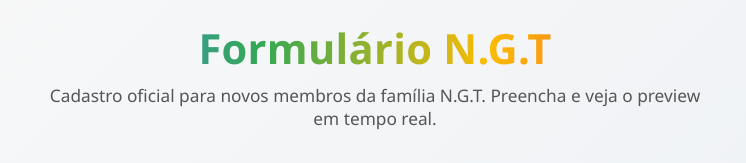
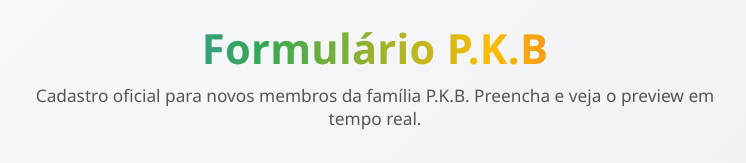
Before and after one commit to AstriidyBG/formulario-ngt, a plain HTML site: page index.html in a window 1280 px wide. Shown: the top 163 px of the page, without its empty margins (265-1011 px from the left). Drawn offline with Linux system fonts and the light colour scheme.

Commit message:
index.html

```diff
--- a/index.html
+++ b/index.html
@@ -3,7 +3,7 @@
 <head>
 <meta charset="UTF-8" />
 <meta name="viewport" content="width=device-width, initial-scale=1" />
-<title>Formulário N.G.T - Cadastro Família</title>
+<title>Formulário P.K.B - Cadastro Família</title>
 <style>
   /* Reset */
   * { box-sizing: border-box; margin: 0; padding: 0; }
@@ -134,8 +134,8 @@
 <body class="tema-claro">
 
 <header>
-  <h1>Formulário N.G.T</h1>
-  <p>Cadastro oficial para novos membros da família N.G.T. Preencha e veja o preview em tempo real.</p>
+  <h1>Formulário P.K.B</h1>
+  <p>Cadastro oficial para novos membros da família P.K.B. Preencha e veja o preview em tempo real.</p>
 </header>
 
 <div class="progress-wrap" aria-hidden="false">
@@ -287,7 +287,7 @@
     return '';
   }
   function buildFormattedText(data) {
-    return `𑁍ࠬܓ Formulário N.G.T : 📜 ━━━━━━━━━━━━━━━━━━
+    return `𑁍ࠬܓ Formulário P.K.B : 📜 ━━━━━━━━━━━━━━━━━━
 1 ➜ Idade: ${data.age || '___'} anos
 2 ➜ Recrutador: ${data.recruiter || '___'}
 3 ➜ Apelido: ${data.preferredName || '___'}
@@ -297,7 +297,7 @@
 7 ➜ Outra família?: ${data.previousFamily || '___'}
 8 ➜ Obs: ${data.notes || '___'}
 ━━━━━━━━━━━━━━━━━━
-(Enviado via formulário N.G.T)`;
+(Enviado via formulário P.K.B)`;
   }
 
   // ------ Real-time Preview + Validação ------
```
